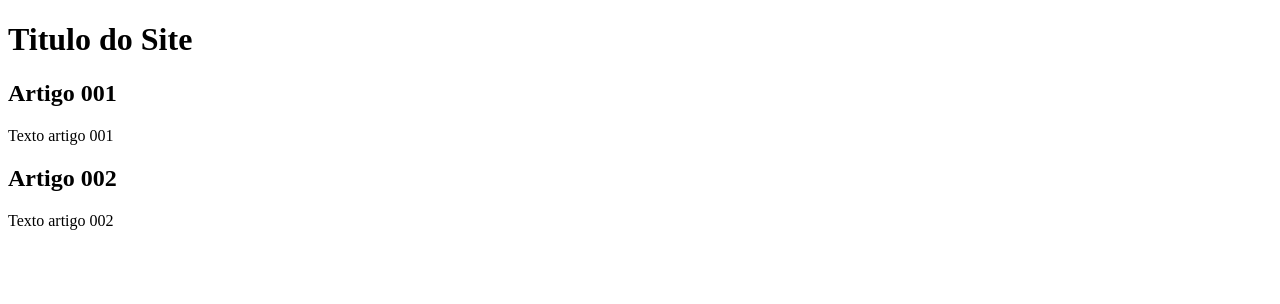
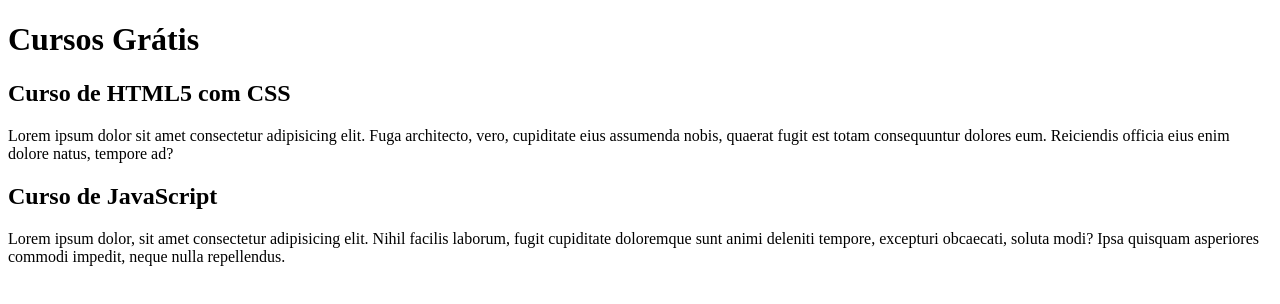
Before and after one commit to barracadobeto/projeto-site2, a plain HTML site: page index.html in a window 1280 px wide. Drawn offline with Linux system fonts and the light colour scheme.

Commit message:
comecei a escrever conteudo

```diff
--- a/index.html
+++ b/index.html
@@ -9,15 +9,15 @@
 <body>
     <main>
         <header>
-            <h1>Titulo do Site</h1>
+            <h1>Cursos Grátis</h1>
         </header>
         <article>
-            <h2>Artigo 001</h2>
-            <p>Texto artigo 001</p>
+            <h2>Curso de HTML5 com CSS</h2>
+            <p>Lorem ipsum dolor sit amet consectetur adipisicing elit. Fuga architecto, vero, cupiditate eius assumenda nobis, quaerat fugit est totam consequuntur dolores eum. Reiciendis officia eius enim dolore natus, tempore ad?</p>
         </article>
         <article>
-            <h2>Artigo 002</h2>
-            <p>Texto artigo 002</p>
+            <h2>Curso de JavaScript</h2>
+            <p>Lorem ipsum dolor, sit amet consectetur adipisicing elit. Nihil facilis laborum, fugit cupiditate doloremque sunt animi deleniti tempore, excepturi obcaecati, soluta modi? Ipsa quisquam asperiores commodi impedit, neque nulla repellendus.</p>
         </article>
     </main>
 </body>
```
